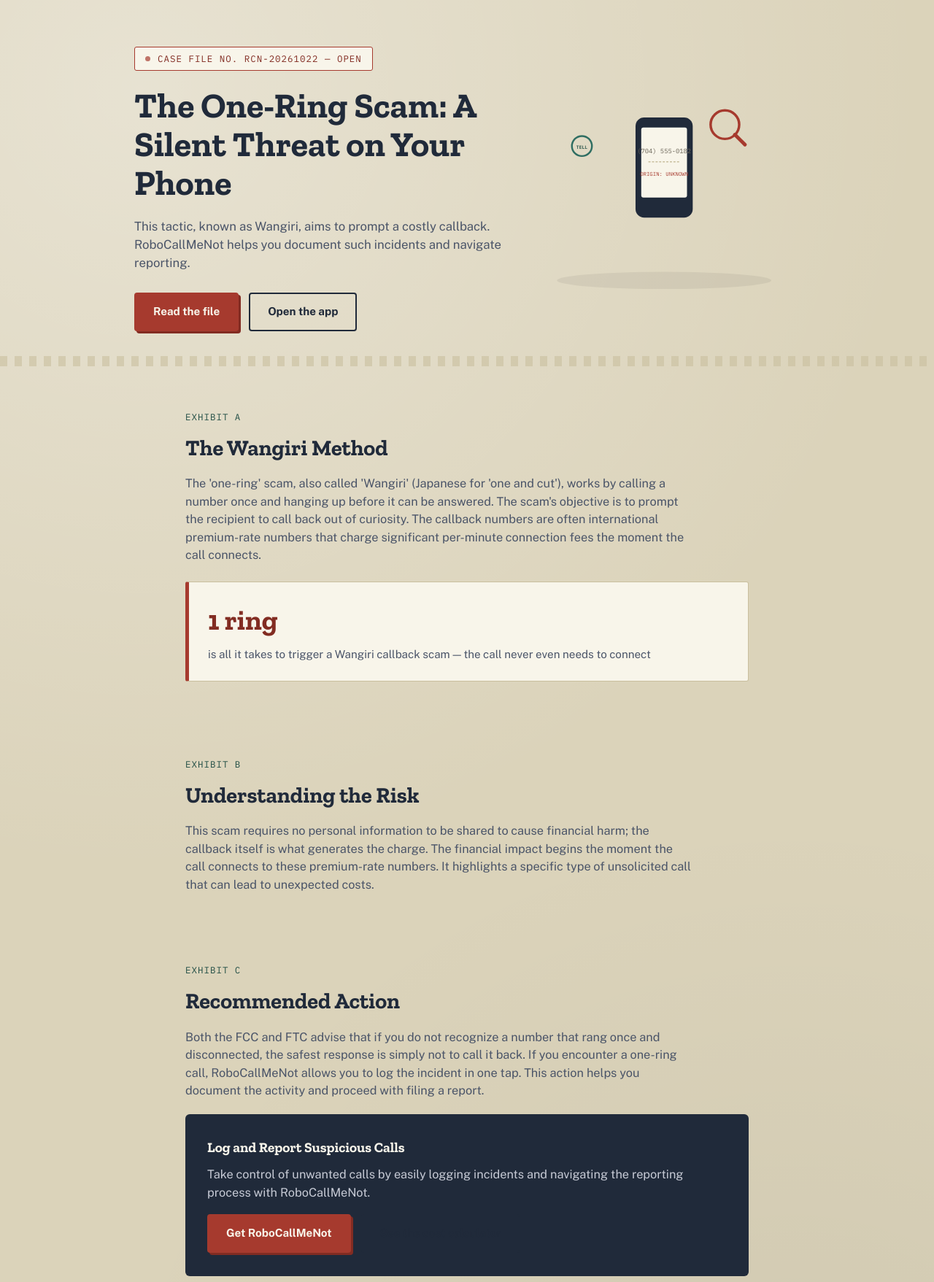
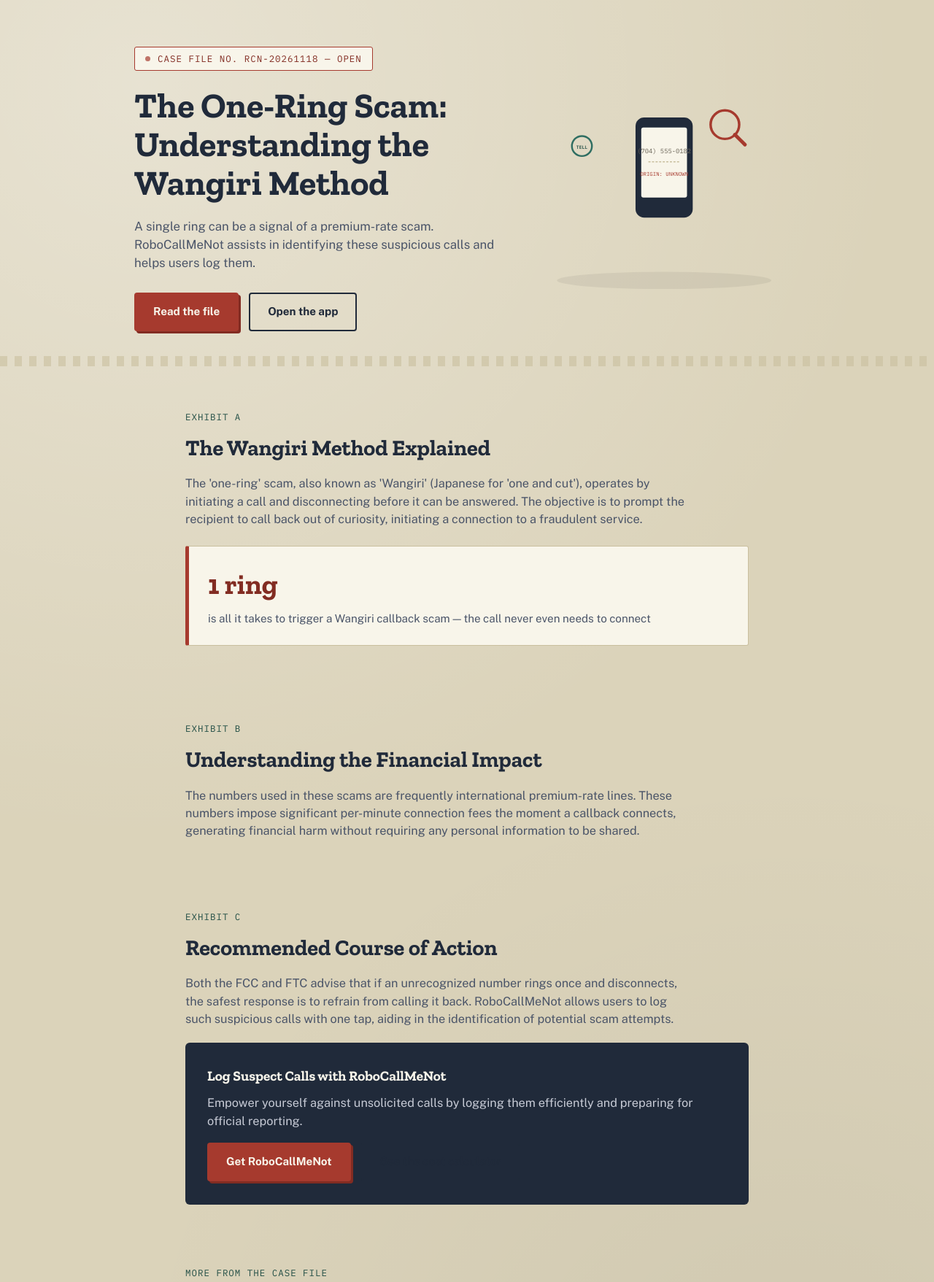
Before and after one commit to richardchitman-prog/racexpressshop-site, a plain HTML site: page blog/why-you-shouldnt-call-back-that-missed-call.html in a window 1280 px wide. Shown: the part 63-1820 px from the top of the page at 73% size. Drawn offline with nearby package versions, Linux system fonts and the light colour scheme.

Commit message:
Auto-publish new blog post

```diff
--- a/blog/why-you-shouldnt-call-back-that-missed-call.html
+++ b/blog/why-you-shouldnt-call-back-that-missed-call.html
@@ -3,8 +3,8 @@
 <head>
 <meta charset="UTF-8">
 <meta name="viewport" content="width=device-width, initial-scale=1.0">
-<title>Understanding the One-Ring Scam: Wangiri Explained | RoboCallMeNot</title>
-<meta name="description" content="Learn about the 'one-ring' or Wangiri scam, where a single ring can lead to unexpected charges, and how RoboCallMeNot helps you log and report.">
+<title>Understanding the One-Ring Scam: A Case File | RoboCallMeNot</title>
+<meta name="description" content="Learn about the one-ring scam, also known as Wangiri, and how a single callback can lead to unexpected charges. RoboCallMeNot helps identify such calls.">
 <link rel="preconnect" href="https://fonts.googleapis.com">
 <link rel="preconnect" href="https://fonts.gstatic.com" crossorigin>
 <link href="https://fonts.googleapis.com/css2?family=Zilla+Slab:wght@400;600;700&family=Public+Sans:wght@400;500;600;700;800&family=IBM+Plex+Mono:wght@400;500;600&display=swap" rel="stylesheet">
@@ -123,9 +123,9 @@
 <header class="hero">
   <div class="hero-grid">
     <div>
-      <div class="eyebrow"><span class="dot"></span> Case File No. RCN-20261022 — Open</div>
-      <h1 class="headline">The One-Ring Scam: A Silent Threat on Your Phone</h1>
-      <p class="sub">This tactic, known as Wangiri, aims to prompt a costly callback. RoboCallMeNot helps you document such incidents and navigate reporting.</p>
+      <div class="eyebrow"><span class="dot"></span> Case File No. RCN-20261118 — Open</div>
+      <h1 class="headline">The One-Ring Scam: Understanding the Wangiri Method</h1>
+      <p class="sub">A single ring can be a signal of a premium-rate scam. RoboCallMeNot assists in identifying these suspicious calls and helps users log them.</p>
       <div class="cta-row">
         <a href="#exhibit-a" class="btn btn-primary">Read the file</a>
         <a href="https://dancing-entremet-2f50e3.netlify.app" class="btn btn-ghost">Open the app</a>
@@ -154,8 +154,8 @@
   <section id="exhibit-a">
     <div class="wrap">
       <span class="exhibit-tag">Exhibit A</span>
-      <h2 class="section-title">The Wangiri Method</h2>
-      <p>The 'one-ring' scam, also called 'Wangiri' (Japanese for 'one and cut'), works by calling a number once and hanging up before it can be answered. The scam's objective is to prompt the recipient to call back out of curiosity. The callback numbers are often international premium-rate numbers that charge significant per-minute connection fees the moment the call connects.</p>
+      <h2 class="section-title">The Wangiri Method Explained</h2>
+      <p>The 'one-ring' scam, also known as 'Wangiri' (Japanese for 'one and cut'), operates by initiating a call and disconnecting before it can be answered. The objective is to prompt the recipient to call back out of curiosity, initiating a connection to a fraudulent service.</p>
       <div class="stat-callout">
         <span class="num mono">1 ring</span>
         <span class="lbl">is all it takes to trigger a Wangiri callback scam — the call never even needs to connect</span>
@@ -166,19 +166,19 @@
   <section id="exhibit-b">
     <div class="wrap">
       <span class="exhibit-tag">Exhibit B</span>
-      <h2 class="section-title">Understanding the Risk</h2>
-      <p>This scam requires no personal information to be shared to cause financial harm; the callback itself is what generates the charge. The financial impact begins the moment the call connects to these premium-rate numbers. It highlights a specific type of unsolicited call that can lead to unexpected costs.</p>
+      <h2 class="section-title">Understanding the Financial Impact</h2>
+      <p>The numbers used in these scams are frequently international premium-rate lines. These numbers impose significant per-minute connection fees the moment a callback connects, generating financial harm without requiring any personal information to be shared.</p>
     </div>
   </section>
 
   <section id="exhibit-c">
     <div class="wrap">
       <span class="exhibit-tag">Exhibit C</span>
-      <h2 class="section-title">Recommended Action</h2>
-      <p>Both the FCC and FTC advise that if you do not recognize a number that rang once and disconnected, the safest response is simply not to call it back. If you encounter a one-ring call, RoboCallMeNot allows you to log the incident in one tap. This action helps you document the activity and proceed with filing a report.</p>
+      <h2 class="section-title">Recommended Course of Action</h2>
+      <p>Both the FCC and FTC advise that if an unrecognized number rings once and disconnects, the safest response is to refrain from calling it back. RoboCallMeNot allows users to log such suspicious calls with one tap, aiding in the identification of potential scam attempts.</p>
       <div class="callout">
-        <h3>Log and Report Suspicious Calls</h3>
-        <p>Take control of unwanted calls by easily logging incidents and navigating the reporting process with RoboCallMeNot.</p>
+        <h3>Log Suspect Calls with RoboCallMeNot</h3>
+        <p>Empower yourself against unsolicited calls by logging them efficiently and preparing for official reporting.</p>
         <div class="cta-row">
           <a href="../robocallmenot.html" class="btn btn-primary">Get RoboCallMeNot</a>
           <a href="the-case-against-robocalls.html#exhibit-b" class="btn btn-ghost">See the cost calculator</a>
--- a/sitemap.xml
+++ b/sitemap.xml
@@ -354,6 +354,12 @@
     <changefreq>monthly</changefreq>
     <priority>0.7</priority>
   </url>
+  <url>
+    <loc>https://racexpressshop.netlify.app/blog/why-you-shouldnt-call-back-that-missed-call.html</loc>
+    <lastmod>2026-11-18</lastmod>
+    <changefreq>monthly</changefreq>
+    <priority>0.7</priority>
+  </url>
   <!-- AUTO-SITEMAP-ENTRIES will be appended above this line by automation/generate_post.py -->
 <url>
   <loc>https://racexpressshop.netlify.app/welcome.html</loc>
```
Also changed, not shown: automation/state.json (+6 -1 lines), blog/index.html (+15 -0 lines).
